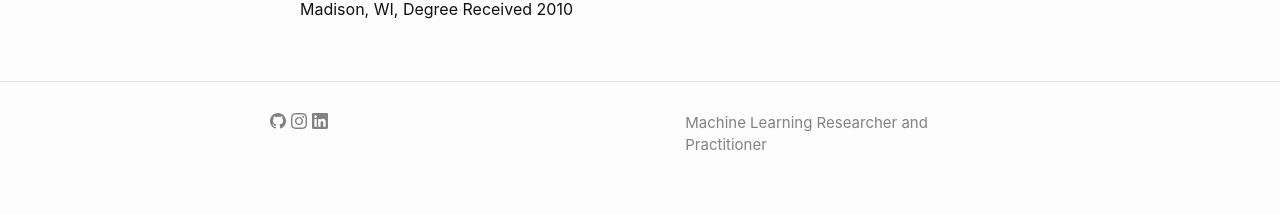
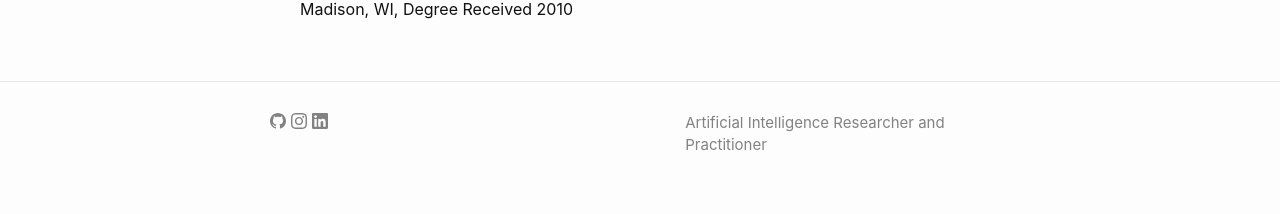
Before and after one commit to sidkiblawi/sidkiblawi.github.io, a Jekyll site: the page built from about.md, in a window 1280 px wide. Shown: the part 807-1021 px from the top of the page. Built offline with Jekyll 4.4.1, drawn with Linux system fonts in a browser that asks for light colours.

Commit message:
Update description from 'Machine Learning' to 'Artificial Intelligence'

```diff
--- a/_config.yml
+++ b/_config.yml
@@ -21,7 +21,7 @@
 title: Sid Kiblawi
 # email_safe: sidkiblawi(at)gmail(dot)com
 description: >- # this means to ignore newlines until "baseurl:"
-    Machine Learning Researcher and Practitioner
+    Artificial Intelligence Researcher and Practitioner
 baseurl: "" # the subpath of your site, e.g. /blog
 url: http://sidkiblawi.github.io # the base hostname & protocol for your site, e.g. http://example.com
 timezone: America/Los_Angeles
```
